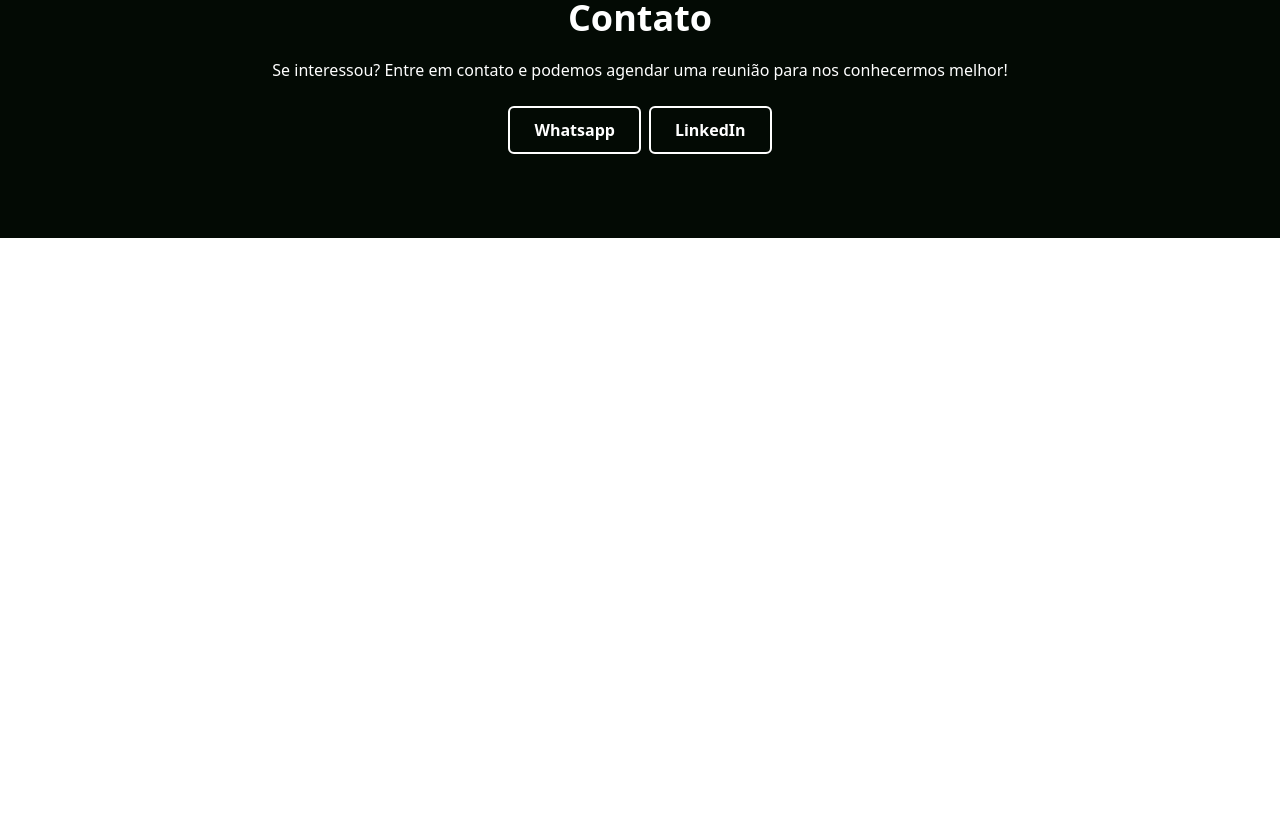
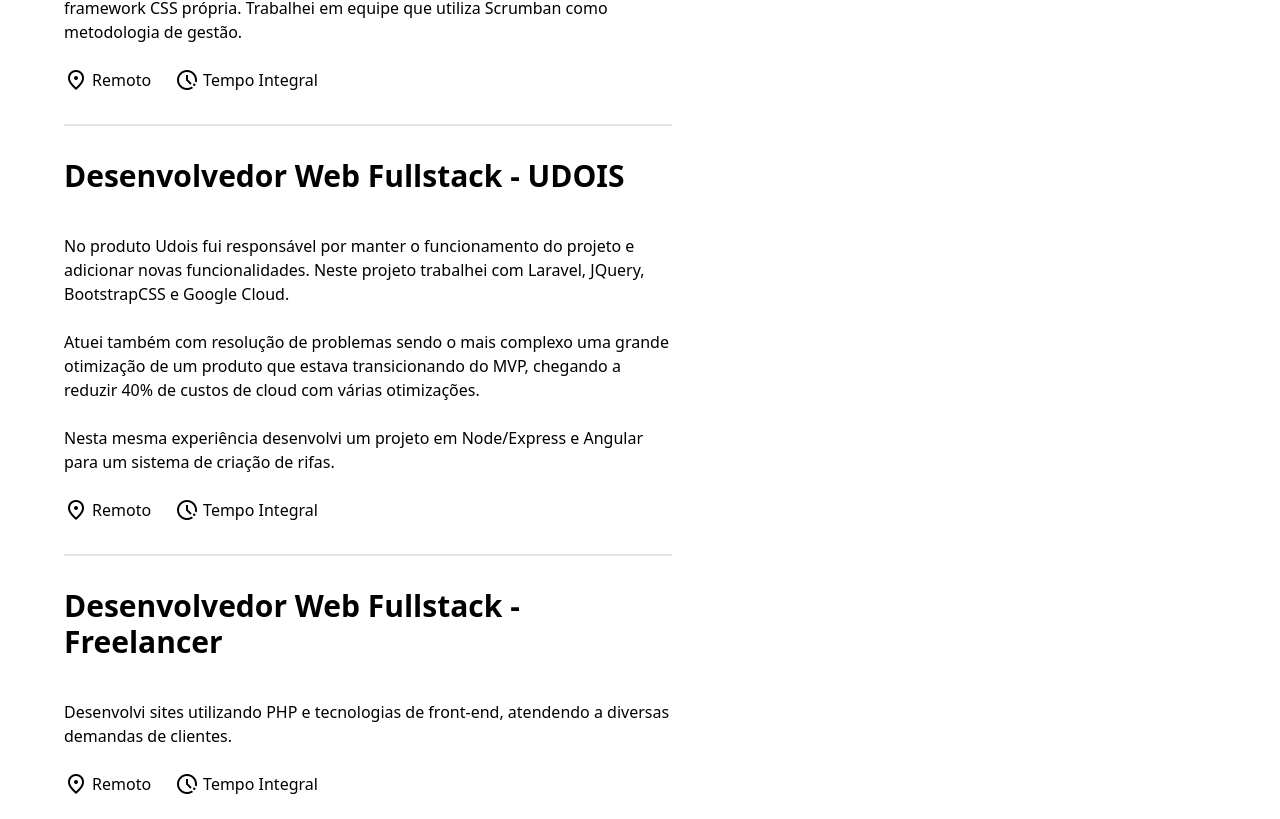
Before and after one commit to matheussilva2/Portfolio, an Angular app: page / in a window 1280 px wide. Shown: the part 3661-4480 px from the top of the page. Before the commit the page ends 3899 px from the top, so only its background shows below. Built offline with nearby package versions, Linux system fonts and the light colour scheme.

Commit message:
feat: added professional experiences

```diff
--- a/src/app/components/shared/experience-card/experience-card.html
+++ b/src/app/components/shared/experience-card/experience-card.html
@@ -1,20 +1,20 @@
 <div class="border-t-2 border-gray-700/15 py-8">
-    <span class="text-3xl font-bold block mb-4">Desenvolvedor Fullstack</span>
-    <p class="mb-6">
-        Lorem ipsum dolor sit amet, consectetur adipisicing elit. Possimus incidunt omnis perferendis est dolorum sapiente. Inventore, consequatur minima nihil ex distinctio incidunt at, quae nesciunt iusto quam fuga, in aperiam!
+    <span class="text-3xl font-bold block mb-4">{{title()}}</span>
+    <p class="mb-6 whitespace-pre-line">
+        {{description()}}
     </p>
     <div class="flex gap-6">
         <div class="flex items-center gap-1">
             <span class="material-symbols-outlined">
                 location_on
             </span>
-            <span>Remoto</span>
+            <span>{{location()}}</span>
         </div>
         <div class="flex items-center gap-1">
             <span class="material-symbols-outlined">
                 pace
             </span>
-            <span>Tempo Integral</span>
+            <span>{{schedule()}}</span>
         </div>
     </div>
 </div>
--- a/src/app/core/constants/experiences.ts
+++ b/src/app/core/constants/experiences.ts
@@ -7,27 +7,53 @@ export interface Experience {
 
 export const EXPERIENCES: Experience[] = [
     {
-        title: "Desenvolvedor Fullstack",
-        description: "Lorem ipsum dolor sit amet, consectetur adipisicing elit. Possimus incidunt omnis perferendis est dolorum sapiente. Inventore, consequatur minima nihil ex distinctio incidunt at, quae nesciunt iusto quam fuga, in aperiam!",
+        title: "Desenvolvedor Web Fullstack - Freelancer",
+        description: "Atualmente estou trabalhando em projetos freelancer, analisando o contexto e demanda dos clientes para orientar o melhor projeto possível.",
         location: "Remoto",
-        schedule: "Fulltime"
+        schedule: "Tempo Integral"
     },
     {
-        title: "Desenvolvedor Fullstack",
-        description: "Lorem ipsum dolor sit amet, consectetur adipisicing elit. Possimus incidunt omnis perferendis est dolorum sapiente. Inventore, consequatur minima nihil ex distinctio incidunt at, quae nesciunt iusto quam fuga, in aperiam!",
+        title: "Desenvolvedor Web Fullstack - GeraUp Tecnologia",
+            description: `
+                Na GeraUp fui responsável por cuidar de produtos existentes e desenvolvimento de novos projetos que estavam para entrar na etapa de desenvolvimento (após passar a etapa de análise de mercado).
+
+                Desenvolvi um projeto de marketplace de recursos artísticos (ex.: arte para sublimação) feito em ReactJs, NestJs, TailwindCSS e com deploy no Google Cloud Run.
+
+                Programei novos recursos para um painel que centraliza a comunicação de suporte ao cliente de todos os produtos da GeraUp. Foi usado AngularJs, NestJs, ElasticUI e Socket para comunicação do chat em tempo real dos clientes nos sites dos produtos e o painel.
+
+                Gerenciei a implantação e a infraestrutura na Google Cloud Platform, assegurando performance e escalabilidade.
+        `,
         location: "Remoto",
-        schedule: "Fulltime"
+        schedule: "Tempo Integral"
     },
     {
-        title: "Desenvolvedor Fullstack",
-        description: "Lorem ipsum dolor sit amet, consectetur adipisicing elit. Possimus incidunt omnis perferendis est dolorum sapiente. Inventore, consequatur minima nihil ex distinctio incidunt at, quae nesciunt iusto quam fuga, in aperiam!",
+        title: "Desenvolvedor Web Front-end - Magnetis Investimentos",
+        description: `
+            Na Magnetis desenvolvi páginas para o site do aplicativo de investimentos. Fiz landing pages para as campanhas de marketing e atualizações na página institucional.
+
+            Para o desenvolvimento das páginas foi utilizado ReactJs junto de uma framework CSS própria. Trabalhei em equipe que utiliza Scrumban como metodologia de gestão.
+        `,
         location: "Remoto",
-        schedule: "Fulltime"
+        schedule: "Tempo Integral"
     },
     {
-        title: "Desenvolvedor Fullstack",
-        description: "Lorem ipsum dolor sit amet, consectetur adipisicing elit. Possimus incidunt omnis perferendis est dolorum sapiente. Inventore, consequatur minima nihil ex distinctio incidunt at, quae nesciunt iusto quam fuga, in aperiam!",
+        title: "Desenvolvedor Web Fullstack - UDOIS",
+        description: `
+            No produto Udois fui responsável por manter o funcionamento do projeto e adicionar novas funcionalidades. Neste projeto trabalhei com Laravel, JQuery, BootstrapCSS e Google Cloud.
+
+            Atuei também com resolução de problemas sendo o mais complexo uma grande otimização de um produto que estava transicionando do MVP, chegando a reduzir 40% de custos de cloud com várias otimizações.
+
+            Nesta mesma experiência desenvolvi um projeto em Node/Express e Angular para um sistema de criação de rifas.
+        `,
         location: "Remoto",
-        schedule: "Fulltime"
+        schedule: "Tempo Integral"
+    },
+    {
+        title: "Desenvolvedor Web Fullstack - Freelancer",
+        description: `
+            Desenvolvi sites utilizando PHP e tecnologias de front-end, atendendo a diversas demandas de clientes.
+        `,
+        location: "Remoto",
+        schedule: "Tempo Integral"
     },
 ];
```
